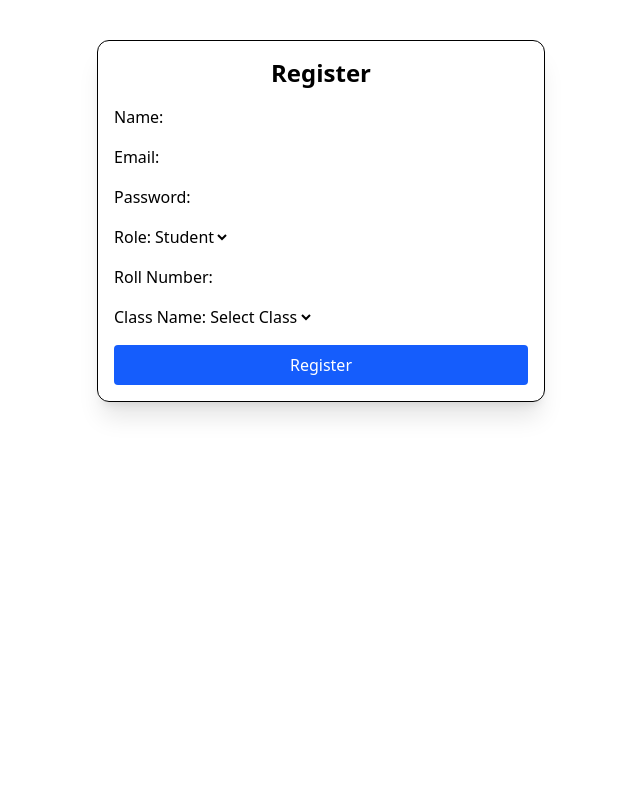
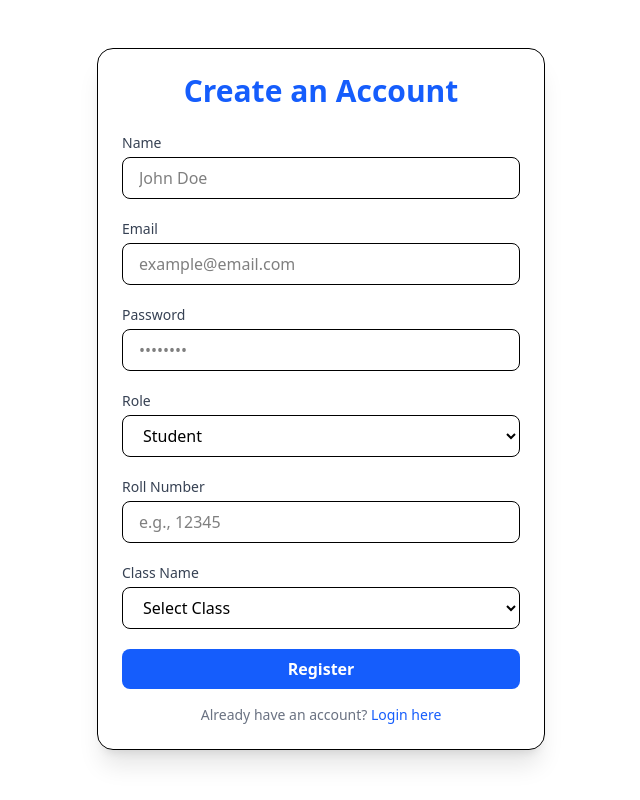
Before and after one commit to atharvabaodhankar/attendance-system, a React (Vite) app: page / in a window 1280 px wide. Shown: the whole page, without its empty margins (319-959 px from the left). Built offline with nearby package versions, Linux system fonts and the light colour scheme; no server answers.

Commit message:
feat(register): improve registration form UI and validation logic
- Enhance form styling with better spacing, colors, and input fields
- Conditionally show class_name field only for student role
- Update success message with emoji and clearer instructions
- Add login link at the bottom of the form

```diff
--- a/src/pages/Register.jsx
+++ b/src/pages/Register.jsx
@@ -26,11 +26,7 @@ export default function Register() {
 
     const { email, password, name, class_name, roll_number, role } = form;
 
-    // 1. Sign up with Supabase Auth
-    const { data, error } = await supabase.auth.signUp({
-      email,
-      password,
-    });
+    const { data, error } = await supabase.auth.signUp({ email, password });
 
     if (error) {
       alert(error.message);
@@ -40,20 +36,19 @@ export default function Register() {
 
     const user = data.user;
 
-    // 2. Insert into `users` table
     const { error: insertError } = await supabase.from("users").insert({
       id: user.id,
       name,
       email,
-      class_name,
       role,
+      class_name: role === "student" ? class_name : null,
       roll_number: role === "student" ? roll_number : null,
     });
 
     if (insertError) {
       alert(insertError.message);
     } else {
-      alert("Registration successful! Check your email.");
+      alert("🎉 Registration successful! Check your email to verify.");
       navigate("/login");
     }
 
@@ -61,42 +56,84 @@ export default function Register() {
   };
 
   return (
-    <div className="max-w-md mx-auto p-4 mt-10 border rounded-xl shadow-xl">
-      <h2 className="text-2xl font-bold mb-4 text-center">Register</h2>
-      <form onSubmit={handleSubmit} className="space-y-4">
-        <label className="block">
-          Name:
-          <input name="name" value={form.name} onChange={handleChange} required className="input" />
-        </label>
+    <div className="max-w-md mx-auto mt-12 p-6 bg-white border rounded-2xl shadow-xl">
+      <h2 className="text-3xl font-bold text-center mb-6 text-blue-600">Create an Account</h2>
 
-        <label className="block">
-          Email:
-          <input name="email" type="email" value={form.email} onChange={handleChange} required className="input" />
-        </label>
+      <form onSubmit={handleSubmit} className="space-y-5">
+        <div>
+          <label className="block text-sm font-medium text-gray-700 mb-1">Name</label>
+          <input
+            name="name"
+            value={form.name}
+            onChange={handleChange}
+            required
+            className="w-full px-4 py-2 border rounded-lg focus:outline-none focus:ring-2 focus:ring-blue-400"
+            placeholder="John Doe"
+          />
+        </div>
 
-        <label className="block">
-          Password:
-          <input name="password" type="password" value={form.password} onChange={handleChange} required className="input" />
-        </label>
+        <div>
+          <label className="block text-sm font-medium text-gray-700 mb-1">Email</label>
+          <input
+            name="email"
+            type="email"
+            value={form.email}
+            onChange={handleChange}
+            required
+            className="w-full px-4 py-2 border rounded-lg focus:outline-none focus:ring-2 focus:ring-blue-400"
+            placeholder="example@email.com"
+          />
+        </div>
 
-        <label className="block">
-          Role:
-          <select name="role" value={form.role} onChange={handleChange} className="input">
+        <div>
+          <label className="block text-sm font-medium text-gray-700 mb-1">Password</label>
+          <input
+            name="password"
+            type="password"
+            value={form.password}
+            onChange={handleChange}
+            required
+            className="w-full px-4 py-2 border rounded-lg focus:outline-none focus:ring-2 focus:ring-blue-400"
+            placeholder="••••••••"
+          />
+        </div>
+
+        <div>
+          <label className="block text-sm font-medium text-gray-700 mb-1">Role</label>
+          <select
+            name="role"
+            value={form.role}
+            onChange={handleChange}
+            className="w-full px-4 py-2 border rounded-lg focus:outline-none focus:ring-2 focus:ring-blue-400"
+          >
             <option value="student">Student</option>
             <option value="teacher">Teacher</option>
           </select>
-        </label>
+        </div>
 
         {form.role === "student" && (
-          <label className="block">
-            Roll Number:
-            <input name="roll_number" value={form.roll_number} onChange={handleChange} required className="input" />
-          </label>
-        )}
+          <>
+            <div>
+              <label className="block text-sm font-medium text-gray-700 mb-1">Roll Number</label>
+              <input
+                name="roll_number"
+                value={form.roll_number}
+                onChange={handleChange}
+                required
+                className="w-full px-4 py-2 border rounded-lg focus:outline-none focus:ring-2 focus:ring-blue-400"
+                placeholder="e.g., 12345"
+              />
+            </div>
 
-        <label className="block">
-          Class Name:
-          <select name="class_name" value={form.class_name} onChange={handleChange} required className="input">
+            <div>
+              <label className="block text-sm font-medium text-gray-700 mb-1">Class Name</label>
+              <select
+                name="class_name"
+                value={form.class_name}
+                onChange={handleChange}
+                required
+                className="w-full px-4 py-2 border rounded-lg focus:outline-none focus:ring-2 focus:ring-blue-400"
+              >
                 <option value="">Select Class</option>
                 <option value="CM1k">CM1k</option>
                 <option value="CM2k">CM2k</option>
@@ -105,12 +142,25 @@ export default function Register() {
                 <option value="CM5k">CM5k</option>
                 <option value="CM6k">CM6k</option>
               </select>
-        </label>
+            </div>
+          </>
+        )}
 
-        <button type="submit" disabled={loading} className="w-full py-2 bg-blue-600 text-white rounded hover:bg-blue-700">
+        <button
+          type="submit"
+          disabled={loading}
+          className="w-full bg-blue-600 hover:bg-blue-700 text-white py-2 rounded-lg font-semibold transition duration-200"
+        >
           {loading ? "Registering..." : "Register"}
         </button>
       </form>
+
+      <p className="text-center text-sm mt-4 text-gray-500">
+        Already have an account?{" "}
+        <a href="/login" className="text-blue-600 hover:underline font-medium">
+          Login here
+        </a>
+      </p>
     </div>
   );
 }
```
Lines whose indentation alone changed are shown as unchanged.
